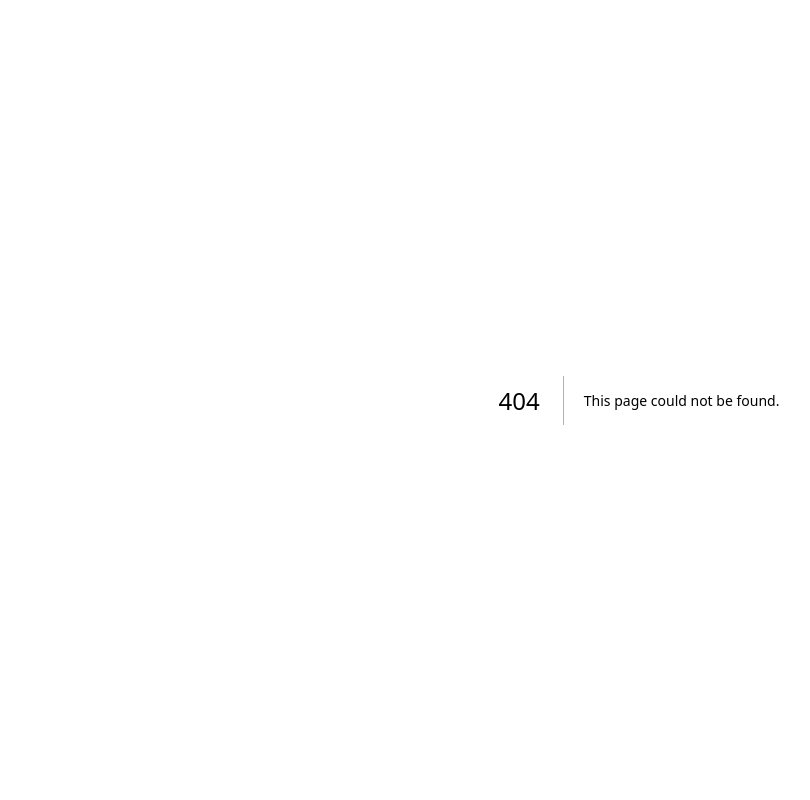
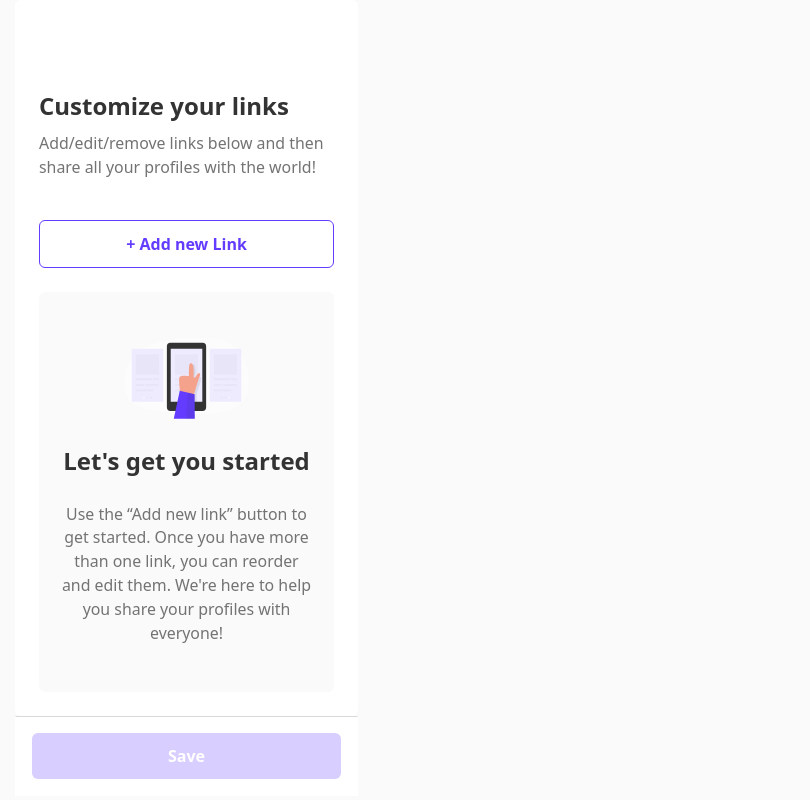
Before and after one commit to shaversj/link-sharing-app, a Next.js app: page /links in a window 1280 px wide. Before the commit this address had no page. Shown: the whole page, without its empty margins (1-811 px from the left). Built offline with nearby package versions, Linux system fonts and the light colour scheme.

Commit message:
Add links page

```diff
--- a/src/app/layout.tsx
+++ b/src/app/layout.tsx
@@ -15,7 +15,7 @@ export default function RootLayout({
 }>) {
   return (
     <html lang="en">
-      <body className={`${instrumentSans.variable} grid place-items-center`}>{children}</body>
+      <body className={`${instrumentSans.variable} grid w-[375px] place-items-center bg-gray-light`}>{children}</body>
     </html>
   );
 }
--- /dev/null
+++ b/src/app/links/page.tsx
@@ -0,0 +1,30 @@
+import Image from "next/image";
+
+export default function Links() {
+  return (
+    <div className={"px-4 antialiased"}>
+      <div className={"rounded-md bg-white px-6 py-6"}>
+        <div className={"space-y-[0.5rem] pt-[4rem]"}>
+          <h2 className={"text-left align-top text-[1.5rem] font-bold leading-[150%] text-dark-gray"}>Customize your links</h2>
+          <p className={"text-[0.994rem] leading-[150%] text-gray"}>Add/edit/remove links below and then share all your profiles with the world!</p>
+        </div>
+        <button className={"mt-[2.5rem] w-full rounded-md border border-purple px-[1.688rem] py-[0.688rem] text-[1rem] font-bold leading-[150%] text-purple"}>+ Add new Link</button>
+
+        <div className={"mt-6 rounded-md bg-gray-light px-5 py-[2.906rem]"}>
+          <div className={"space-y-6"}>
+            <Image src="/images/illustration-empty.svg" className={"mx-auto"} alt="Add" width={124.77} height={80} />
+            <h2 className={"text-center align-top text-[1.5rem] font-bold leading-[150%] text-dark-gray"}>Let's get you started</h2>
+            <p className={"text-center text-[0.994rem] leading-[150%] text-gray"}>
+              Use the “Add new link” button to get started. Once you have more than one link, you can reorder and edit them. We're here to help you share your profiles with everyone!
+            </p>
+          </div>
+        </div>
+      </div>
+      <div className={"border border-white border-t-[#d9d9d9] bg-white p-4"}>
+        <button className={"w-full rounded-md bg-[#d8ceff] px-[1.688rem] py-[0.688rem] align-top text-[1rem] font-bold leading-[150%] text-white"} type="submit">
+          Save
+        </button>
+      </div>
+    </div>
+  );
+}
```
